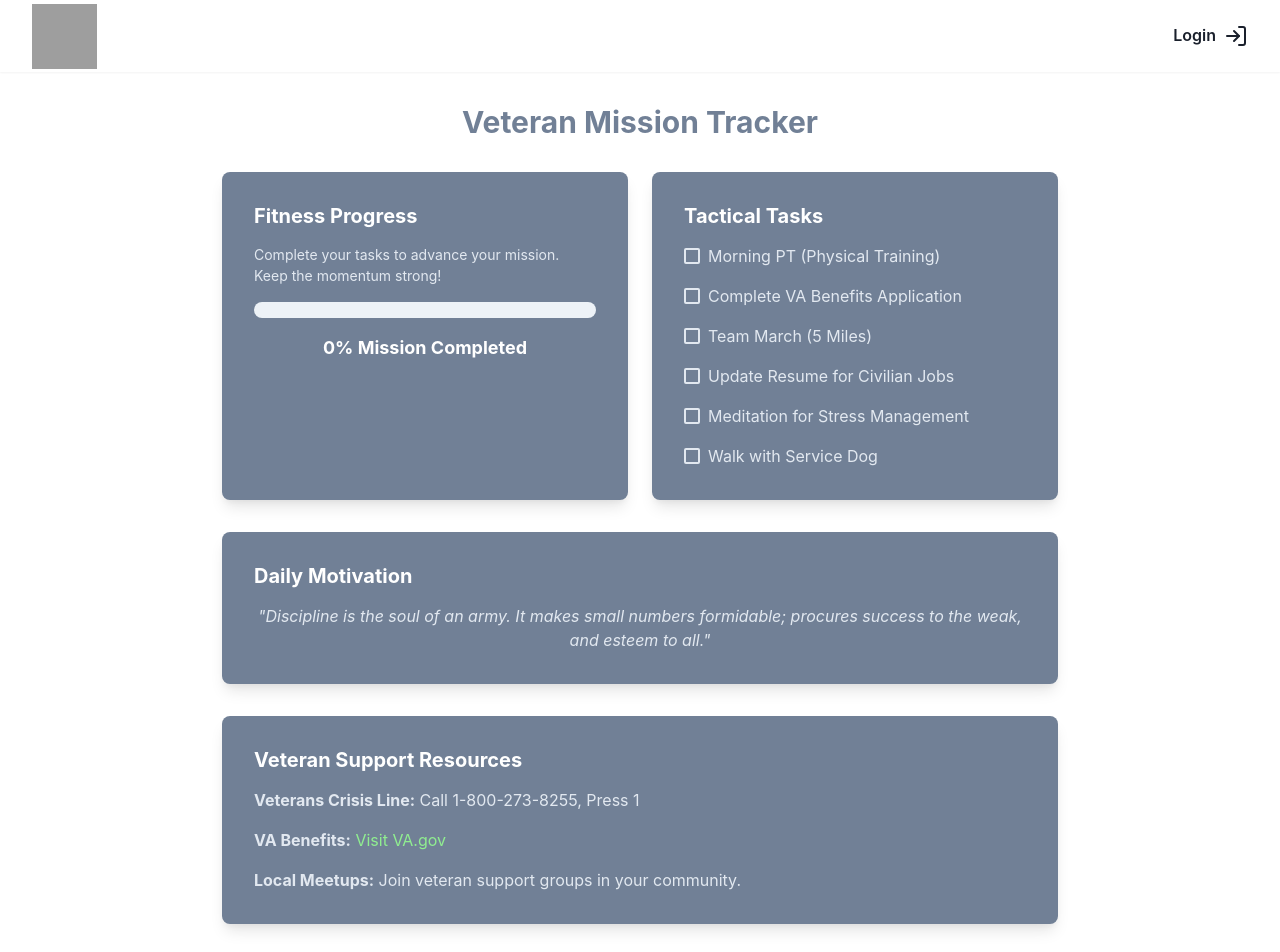
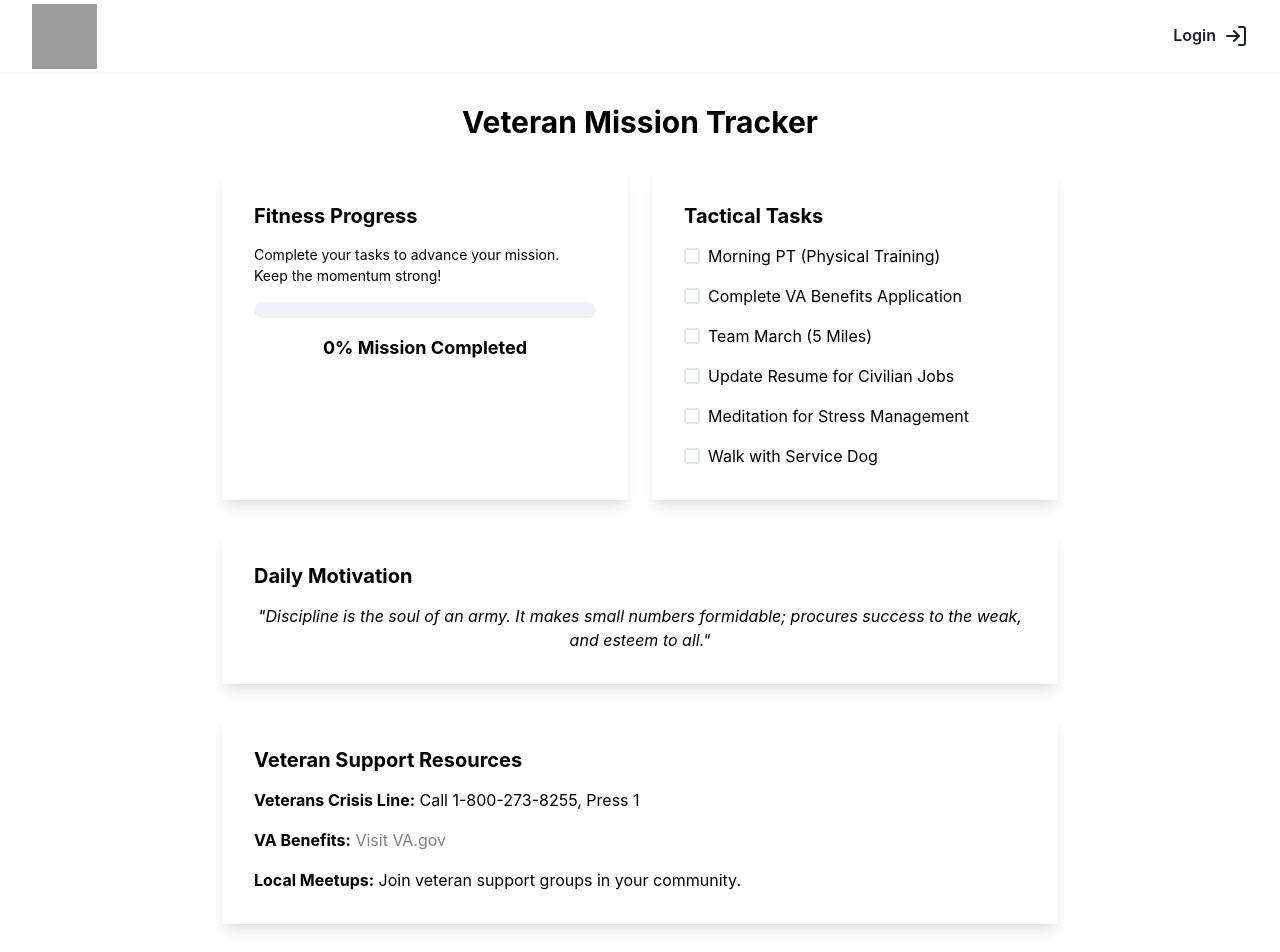
Before and after one commit to michellechang02/veterans-society, a React (Vite) app in the folder frontend/: page /1/fitness in a window 1280 px wide. Shown: the top 952 px of the page. Built offline with nearby package versions, Linux system fonts and the light colour scheme; grey boxes are pictures that could not be loaded.

Commit message:
border fixes

```diff
--- a/frontend/src/components/CreatePostCard.tsx
+++ b/frontend/src/components/CreatePostCard.tsx
@@ -78,9 +78,6 @@ const CreatePostCard: React.FC<CreatePostCardProps> = ({ mutate }) => {
 
   return (
     <Box
-      border="1px solid"
-      borderColor="gray.200"
-      borderRadius="lg"
       shadow="md"
       p={4}
       mb={4}
@@ -94,7 +91,8 @@ const CreatePostCard: React.FC<CreatePostCardProps> = ({ mutate }) => {
           value={content}
           onChange={(e) => setContent(e.target.value)}
           resize="none"
-          size="sm"
+          size="md"
+          pt={2}
         />
       </HStack>
       <FormControl mb={4}>
--- a/frontend/src/components/Feed.tsx
+++ b/frontend/src/components/Feed.tsx
@@ -104,7 +104,7 @@ const Feed = () => {
   return (
     <Grid templateColumns="1fr 2fr 1fr" gap={4} p={4}>
       {/* Left Column: Search Filters */}
-      <Box  p={4}>
+      <Box  p={4} maxH="300px" shadow="md">
         <Heading as="h3" size="md" mb={4}>
           Search Filters
         </Heading>
@@ -150,7 +150,7 @@ const Feed = () => {
       </Box>
 
       {/* Right Column: User Info and Goals */}
-      <Box p={4}>
+      <Box p={4} maxH="350px" shadow="md">
         <Text fontWeight="bold" fontSize="lg" mb={4}>
           Hi {username}!
         </Text>
--- a/frontend/src/components/Fitness.tsx
+++ b/frontend/src/components/Fitness.tsx
@@ -38,7 +38,7 @@ const Fitness = () => {
 
   return (
     <Box p={8} maxW="900px" mx="auto">
-      <Heading as="h2" size="lg" textAlign="center" mb={8} color="gray.500" fontFamily="body">
+      <Heading as="h2" size="lg" textAlign="center" mb={8} color="black" fontFamily="body">
         Veteran Mission Tracker
       </Heading>
 
@@ -48,31 +48,27 @@ const Fitness = () => {
   <Box
     shadow="lg"
     p={8}
-          bgColor="gray.500"
-          borderRadius="lg"
+    bgColor="white"
   >
-          <Heading as="h4" size="md" mb={4} color="white" fontFamily="heading">
+    <Heading as="h4" size="md" mb={4} color="black" fontFamily="heading">
       Fitness Progress
     </Heading>
-          <Text mb={4} fontSize="sm" color="gray.200">
+    <Text mb={4} fontSize="sm" color="black">
       Complete your tasks to advance your mission. Keep the momentum strong!
     </Text>
-          <Progress value={progress} colorScheme="green" size="lg" borderRadius="full" />
-          <Text mt={4} textAlign="center" fontWeight="bold" fontSize="lg" color="white">
+    <Progress value={progress} colorScheme="gray" size="lg" borderRadius="full" />
+    <Text mt={4} textAlign="center" fontWeight="bold" fontSize="lg" color="black">
       {progress}% Mission Completed
     </Text>
   </Box>
-
-
 
   {/* Tactical Tasks Card */}
   <Box
     shadow="lg"
     p={8}
-          bgColor="gray.500"
-          borderRadius="lg"
+    bgColor="white"
   >
-          <Heading as="h4" size="md" mb={4} color="white" fontFamily="heading">
+    <Heading as="h4" size="md" mb={4} color="black" fontFamily="heading">
       Tactical Tasks
     </Heading>
     <VStack align="start" spacing={4}>
@@ -81,9 +77,9 @@ const Fitness = () => {
           <Checkbox
             isChecked={completedTasks.includes(task)}
             onChange={() => handleTaskToggle(task)}
-                  colorScheme="green"
+            colorScheme="gray"
           >
-                  <Text color="gray.200">{task}</Text>
+            <Text color="black">{task}</Text>
           </Checkbox>
         </HStack>
       ))}
@@ -96,13 +92,12 @@ const Fitness = () => {
   shadow="lg"
   p={8}
   mt={8}
-        bgColor="gray.500"
-        borderRadius="lg"
+  bgColor="white"
 >
-        <Heading as="h4" size="md" mb={4} color="white" fontFamily="heading">
+  <Heading as="h4" size="md" mb={4} color="black" fontFamily="heading">
     Daily Motivation
   </Heading>
-        <Text fontStyle="italic" textAlign="center" color="gray.200">
+  <Text fontStyle="italic" textAlign="center" color="black">
     "Discipline is the soul of an army. It makes small numbers formidable; procures success to the weak, and esteem to all."
   </Text>
 </Box>
@@ -112,27 +107,27 @@ const Fitness = () => {
   shadow="lg"
   p={8}
   mt={8}
-        bgColor="gray.500"
-        borderRadius="lg"
+  bgColor="white"
 >
-        <Heading as="h4" size="md" mb={4} color="white" fontFamily="heading">
+  <Heading as="h4" size="md" mb={4} color="black" fontFamily="heading">
     Veteran Support Resources
   </Heading>
   <VStack align="start" spacing={4}>
-          <Text color="gray.200">
+    <Text color="black">
       <strong>Veterans Crisis Line:</strong> Call 1-800-273-8255, Press 1
     </Text>
-          <Text color="gray.200">
+    <Text color="black">
       <strong>VA Benefits:</strong>{' '}
-            <a href="https://www.va.gov" target="_blank" rel="noopener noreferrer" style={{ color: 'lightgreen' }}>
+      <a href="https://www.va.gov" target="_blank" rel="noopener noreferrer" style={{ color: 'gray' }}>
         Visit VA.gov
       </a>
     </Text>
-          <Text color="gray.200">
+    <Text color="black">
       <strong>Local Meetups:</strong> Join veteran support groups in your community.
     </Text>
   </VStack>
 </Box>
+
 
 
     </Box>
--- a/frontend/src/components/GroupSearchSidebar.tsx
+++ b/frontend/src/components/GroupSearchSidebar.tsx
@@ -8,8 +8,9 @@ import {
   Text,
   Spinner,
   Divider,
-  Button,
+  IconButton
 } from "@chakra-ui/react";
+import { Search } from 'react-feather'
 
 interface Group {
   groupId: number;
@@ -73,11 +74,7 @@ const GroupSearchSidebar: React.FC<GroupSearchSidebarProps> = ({
 
   return (
     <Box
-      border="1px solid"
-      borderColor="gray.200"
-      borderRadius="md"
-      w="64"
-      h="full"
+      maxH="100vh"
       p={4}
       bg="white"
       shadow="md"
@@ -90,9 +87,13 @@ const GroupSearchSidebar: React.FC<GroupSearchSidebarProps> = ({
           onChange={(e) => setInput(e.target.value)}
           onKeyPress={handleSearchByEnterKey}
         />
-        <Button bgColor="gray.500" color="white" onClick={handleSearchByButtonClick}>
-          Search
-        </Button>
+        <IconButton
+          aria-label="Search"
+          icon={<Search />}
+          bgColor="gray.500"
+          color="white"
+          onClick={handleSearchByButtonClick}
+        />
       </HStack>
       {loading && <Spinner size="sm" />}
       {/* Search Results */}
--- a/frontend/src/components/Groups.tsx
+++ b/frontend/src/components/Groups.tsx
@@ -121,18 +121,18 @@ const Groups: React.FC = () => {
   };
 
   return (
-    <Grid templateColumns="1fr 3fr" gap={4} p={4}>
+    <Grid templateColumns="1fr 3fr" gap={4} mt={2}>
   {/* Left Sidebar */}
   <GroupSearchSidebar setGroupId={setSelectedGroupId} />
 
   {/* Main Content */}
-      <Box border="1px solid" borderColor="gray.200" borderRadius="md" p={4}>
+  <Box p={4}>
     {selectedGroupId && groupInfo && (
       <>
-            <Heading size="lg" mb={2}>
+        <Heading size="lg" mb={2} ml={2}>
           {groupInfo.name}
         </Heading>
-            <Text mb={4} color="gray.600">
+        <Text mb={4} color="gray.600" ml={2}>
           {groupInfo.description}
         </Text>
       </>
--- a/frontend/src/components/Post.tsx
+++ b/frontend/src/components/Post.tsx
@@ -96,7 +96,7 @@ const Post: React.FC<PostProps> = ({ postId, author, content, topics, images, li
 
 
   return (
-    <Box border="1px solid" borderColor="gray.200" borderRadius="lg" shadow="md" p={4} mb={4} id={postId}>
+    <Box shadow="md" p={4} mb={4} id={postId}>
       {/* Author Info */}
       <HStack spacing={4} mb={4}>
         <Avatar name={author} />
@@ -110,7 +110,7 @@ const Post: React.FC<PostProps> = ({ postId, author, content, topics, images, li
       {images.length > 0 && (
         <VStack spacing={2} mb={4}>
           {images.map((image, index) => (
-            <Image key={index} src={image} alt={`Post image ${index + 1}`} borderRadius="md" />
+            <Image key={index} src={image} alt={`Post image ${index + 1}`} />
           ))}
         </VStack>
       )}
--- a/frontend/src/components/Profile.tsx
+++ b/frontend/src/components/Profile.tsx
@@ -130,7 +130,7 @@ const Profile: React.FC = () => {
         <Text align="left" ml={7} fontSize="lg">{`@${userData.username}`}</Text>
         <Text align="left" ml={7} color="grey" fontSize="sm">{userData.email}</Text>
       </Box>
-      <Box shadow="md" p={10} width="70%" borderWidth="1px">
+      <Box shadow="md" p={10} width="70%" borderWidth="1px" >
         <VStack divider={<Divider />} spacing="7" align="left">
         {renderField("employmentStatus", "Employment Status", userData.employmentStatus)}
         {renderField("height", "Height (cm)", userData.height)}
```
Also changed, not shown: frontend/src/components/Chat.tsx (+7 -11 lines). Lines whose indentation alone changed are shown as unchanged.
